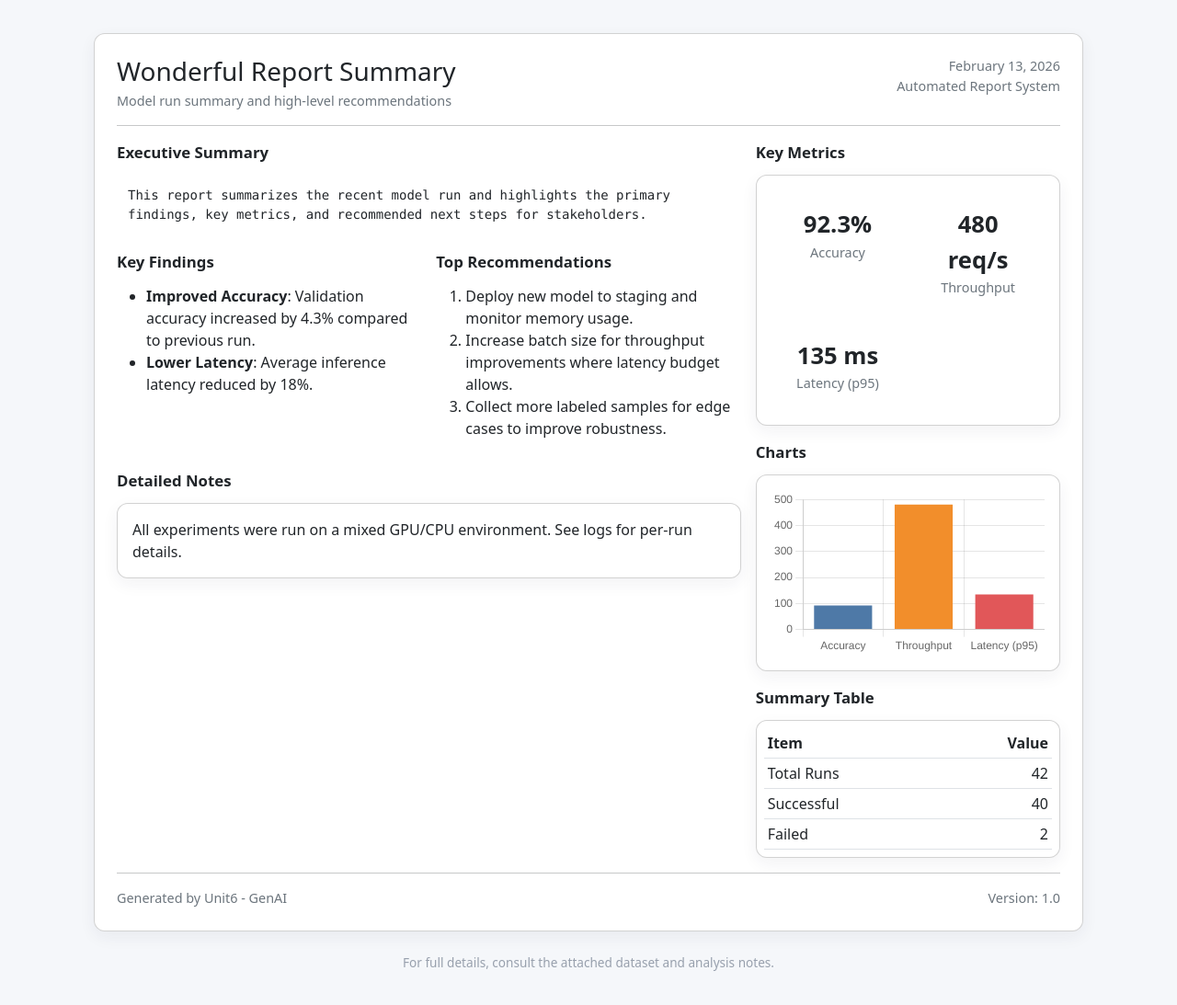
After one commit to aravindk777/JupyterNbWorks, a Flask app: page /report in a window 1280 px wide. The commit adds this page. Shown: the whole page at 92% size. Run offline with Flask 3, Linux system fonts and the light colour scheme.

Commit message:
Added a polished `summary.html` template with a demo `/report` route, updated template styling and dependencies, and introduced CPU-friendly requirements. Along with Unit tests

```diff
--- a/02-ICs/Unit6-GenAI/app.py
+++ b/02-ICs/Unit6-GenAI/app.py
@@ -3,12 +3,17 @@ import torch
 from flask import Flask, render_template, request, Response, stream_with_context
 import json
 import threading
+from datetime import datetime
 
 app = Flask(__name__)
 
 device = torch.device("cuda" if torch.cuda.is_available() else "cpu")
 
-PROMPT_SYSTEM = """You are an advertising specialist for BikeEase, a company that sells and rents bikes. Given the bike specifications, discount information, and marketing theme, generate a compelling and intuitive advertisement text. Highlight the key features and benefits effectively.
+PROMPT_SYSTEM = """
+You are an advertising specialist for BikeEase, a company that sells and rents bikes.
+Given the bike specifications, discount information, and marketing theme,
+generate a compelling and intuitive advertisement text. Highlight the key features and benefits effectively.
+Return only these sections exactly once, in order, no extra text:\n
 """
 
 MODELS_LIST = [
@@ -31,16 +36,30 @@ def get_model(model_name):
 
     # load the model/tokenizer
     tok = AutoTokenizer.from_pretrained(model_name)
+    if tok is None:
+        # Defensive: if tokenizer failed to load, surface an explicit error
+        raise RuntimeError(f"Tokenizer failed to load for model: {model_name}")
 
     # Choose the correct model class based on the model name
     if "t5" in model_name.lower():
         model_class = AutoModelForSeq2SeqLM
+        # For T5, we might need to load in float32 for stability on CPU
+        model = model_class.from_pretrained(model_name).to(device).eval()
+    elif "gpt-j" in model_name.lower():
+        model_class = AutoModelForCausalLM
+        # GPT-J-6B is huge, use 8-bit or half precision if possible, but on CPU we are limited.
+        # Let's try to at least use low_cpu_mem_usage.
+        model = model_class.from_pretrained(model_name,
+                                            dtype=torch.float32 if device.type == "cpu" else torch.float16,
+                                            low_cpu_mem_usage=True
+                                            ).to(device).eval()
     else:
         model_class = AutoModelForCausalLM
+        model = model_class.from_pretrained(model_name,
+                                            dtype=torch.float16 if device.type == "cuda" else torch.float32,
+                                            low_cpu_mem_usage=True
+                                            ).to(device).eval()
 
-    model = model_class.from_pretrained(model_name,
-                                        dtype=torch.float16 if device.type == "cuda" else torch.float32
-                                        ).to(device).eval()
     model_cache[model_name] = (model, tok)
     return model, tok
 
@@ -76,16 +95,36 @@ def generate():
     Specs: {specs}
     Discount: {discount}
     Theme: {theme}
+    Website url
 
     Write the advertisement text now.
     """
-            inputs = tok(prompt, return_tensors="pt").to(device)
+            # Use Chat template for TinyLlama
+            if "tinyllama" in model_name.lower():
+                prompt = f"<|system|>\n{PROMPT_SYSTEM}</s>\n<|user|>\nSpecs: {specs}\nDiscount: {discount}\nTheme: {theme}</s>\n<|assistant|>\n"
+            elif "phi-2" in model_name.lower():
+                prompt = f"Instruct: {PROMPT_SYSTEM}\nSpecs: {specs}\nDiscount: {discount}\nTheme: {theme}\nOutput:"
+            elif "flan-t5" in model_name.lower():
+                prompt = f"{PROMPT_SYSTEM}\nSpecs: {specs}\nDiscount: {discount}\nTheme: {theme}"
+
+            inputs = tok(prompt, return_tensors="pt")
+            if inputs is None:
+                raise RuntimeError("Tokenizer returned no inputs for the prompt")
+            inputs = inputs.to(device)
             input_ids = inputs["input_ids"]
+
+            # Use local pad/eos ids (defensive) to avoid modifying tokenizer object and silence static checks
+            pad_token_id = getattr(tok, 'pad_token_id', None)
+            eos_token_id = getattr(tok, 'eos_token_id', None)
+            if pad_token_id is None:
+                pad_token_id = eos_token_id if eos_token_id is not None else 0
+            if eos_token_id is None:
+                eos_token_id = pad_token_id
 
             streamer = TextIteratorStreamer(tok, skip_prompt=True, skip_special_tokens=True)
 
-            # For progress percentage, we can estimate based on max_new_tokens
-            max_new_tokens = 150
+            # Increased max_new_tokens to prevent early cutoff
+            max_new_tokens = 512
 
             generation_kwargs = dict(
                 input_ids=input_ids,
@@ -96,8 +135,8 @@ def generate():
                 top_p=0.9,
                 repetition_penalty=1.15,
                 no_repeat_ngram_size=4,
-                eos_token_id=tok.eos_token_id,
-                pad_token_id=tok.eos_token_id
+                pad_token_id=pad_token_id,
+                eos_token_id=eos_token_id
             )
 
             # Run generation in a separate thread
@@ -113,14 +152,67 @@ def generate():
                 tokens_generated += 1
                 # Progress from 50% to 100%
                 progress = min(50 + int((tokens_generated / max_new_tokens) * 50), 99)
-                yield f"data: {json.dumps({'status': 'Generating...', 'progress': progress, 'text': generated_text})}\n\n"
+                if new_text.strip() or tokens_generated % 5 == 0:
+                    yield f"data: {json.dumps({'status': 'Generating...', 'progress': progress, 'text': generated_text})}\n\n"
 
-            yield f"data: {json.dumps({'status': 'Done!', 'progress': 100, 'text': generated_text})}\n\n"
+            if not generated_text:
+                yield f"data: {json.dumps({'error': 'Model returned empty output. Try a different model or prompt.'})}\n\n"
+            else:
+                yield f"data: {json.dumps({'status': 'Done!', 'progress': 100, 'text': generated_text})}\n\n"
         except Exception as e:
             yield f"data: {json.dumps({'error': str(e)})}\n\n"
 
     return Response(stream_with_context(stream()), mimetype="text/event-stream")
 
 
+# New demo route: render the polished summary report template with sample data
+@app.route('/report')
+def report_demo():
+    # Sample data to demonstrate the summary template
+    sample_data = {
+        'report_title': 'Wonderful Report Summary',
+        'report_subtitle': 'Model run summary and high-level recommendations',
+        'report_date': datetime.now().strftime('%B %d, %Y'),
+        'author': 'Automated Report System',
+        'executive_summary': 'This report summarizes the recent model run and highlights the primary findings, key metrics, and recommended next steps for stakeholders.',
+        'findings': [
+            {'title': 'Improved Accuracy', 'detail': 'Validation accuracy increased by 4.3% compared to previous run.'},
+            {'title': 'Lower Latency', 'detail': 'Average inference latency reduced by 18%.'}
+        ],
+        'recommendations': [
+            'Deploy new model to staging and monitor memory usage.',
+            'Increase batch size for throughput improvements where latency budget allows.',
+            'Collect more labeled samples for edge cases to improve robustness.'
+        ],
+        'notes': 'All experiments were run on a mixed GPU/CPU environment. See logs for per-run details.',
+        'metrics': {'Accuracy': '92.3%', 'Throughput': '480 req/s', 'Latency (p95)': '135 ms'},
+        'summary_table': [
+            {'label': 'Total Runs', 'value': '42'},
+            {'label': 'Successful', 'value': '40'},
+            {'label': 'Failed', 'value': '2'}
+        ],
+        'version': '1.0'
+    }
+
+    # Example Chart.js configuration passed as JSON
+    chart_config = {
+        'type': 'bar',
+        'data': {
+            'labels': ['Accuracy', 'Throughput', 'Latency (p95)'],
+            'datasets': [{
+                'label': 'Metric Values',
+                'data': [92.3, 480, 135],
+                'backgroundColor': ['#4e79a7', '#f28e2b', '#e15759']
+            }]
+        },
+        'options': {
+            'responsive': True,
+            'plugins': {'legend': {'display': False}}
+        }
+    }
+
+    return render_template('summary.html', **sample_data, metrics_chart_json=json.dumps(chart_config))
+
+
 if __name__ == "__main__":
     app.run(debug=True)
--- a/02-ICs/Unit6-GenAI/requirements.txt
+++ b/02-ICs/Unit6-GenAI/requirements.txt
@@ -1,5 +1,8 @@
+--extra-index-url https://download.pytorch.org/whl/cu124
 transformers
 accelerate
-torch
+torch==2.5.1+cu124
+torchvision==0.20.1+cu124
+torchaudio==2.5.1+cu124
 flask
 sentencepiece
--- a/02-ICs/Unit6-GenAI/templates/index.html
+++ b/02-ICs/Unit6-GenAI/templates/index.html
@@ -7,7 +7,7 @@
     <link href="https://cdn.jsdelivr.net/npm/bootstrap@5.3.0/dist/css/bootstrap.min.css" rel="stylesheet">
     <style>
         body { background-color: #f8f9fa; }
-        .container { max-width: 800px; margin-top: 50px; }
+        .container { max-width: 80%; margin-top: 50px; }
         .card { border-radius: 15px; box-shadow: 0 4px 6px rgba(0,0,0,0.1); }
         .ad-output { background-color: #ffffff; border-left: 5px solid #007bff; padding: 20px; margin-top: 20px; border-radius: 5px; white-space: pre-wrap; }
         #progress-container { display: none; }
@@ -17,6 +17,8 @@
     <div class="container">
         <div class="card p-4">
             <h2 class="text-center mb-4">BikeEase Ad Generator</h2>
+            <hr/>
+            <p>Generate a custom advertisement for BikeEase based on the different models listed below. Or, take me to the <a href="/report">Summary</a> page</p>
             <form id="ad-form">
                 <div class="mb-3">
                     <label for="model_name" class="form-label">Select Model</label>
@@ -116,6 +118,8 @@
                 if (data.progress === 100) {
                     submitBtn.disabled = false;
                     progressBar.classList.remove('progress-bar-animated');
+                    progressBar.classList.add('progress-bar-success');
+                    progressBar.innerText = '';
                     statusText.innerText = 'Completed';
                     eventSource.close();
                 }
--- /dev/null
+++ b/02-ICs/Unit6-GenAI/templates/summary.html
@@ -0,0 +1,164 @@
+<!DOCTYPE html>
+<html lang="en">
+<head>
+    <meta charset="UTF-8">
+    <meta name="viewport" content="width=device-width, initial-scale=1.0">
+    <title>{{ report_title | default('Report Summary') }}</title>
+
+    <!-- Bootstrap (same CDN pattern used in index.html) -->
+    <link href="https://cdn.jsdelivr.net/npm/bootstrap@5.3.0/dist/css/bootstrap.min.css" rel="stylesheet">
+    <style>
+        body { background-color: #f5f7fa; color: #222; }
+        .container { max-width: 1100px; margin-top: 36px; margin-bottom: 36px; }
+        .card { border-radius: 12px; box-shadow: 0 6px 18px rgba(28, 41, 70, 0.06); }
+        .metric { text-align: center; padding: 18px; }
+        .metric .value { font-weight: 700; font-size: 1.6rem; }
+        .metric .label { color: #6c757d; font-size: 0.9rem; }
+        .section-title { font-size: 1.05rem; font-weight: 600; margin-bottom: 12px; }
+        .small-muted { color: #6c757d; font-size: 0.9rem; }
+        footer { text-align: center; color: #98a0ad; font-size: 0.85rem; margin-top: 24px; }
+        pre.report-text { white-space: pre-wrap; word-wrap: break-word; background: #fff; padding: 12px; border-radius: 8px; }
+    </style>
+</head>
+<body>
+    <div class="container">
+        <div class="card p-4 mb-4">
+            <div class="d-flex justify-content-between align-items-start">
+                <div>
+                    <h1 class="h3 mb-1">{{ report_title | default('Wonderful Report Summary') }}</h1>
+                    <div class="small-muted">{{ report_subtitle | default('A concise summary of findings and recommendations') }}</div>
+                </div>
+                <div class="text-end small-muted">
+                    <div>{{ report_date | default("{{ now() }}") }}</div>
+                    <div>{{ author | default('Automated Report') }}</div>
+                </div>
+            </div>
+
+            <hr>
+
+            <div class="row g-3">
+                <div class="col-12 col-md-8">
+                    <div class="section-title">Executive Summary</div>
+                    <div class="mb-3">
+                        <pre class="report-text">{{ executive_summary | default('No executive summary provided. This area highlights the most important conclusions, high-level metrics, and next steps for stakeholders.') }}</pre>
+                    </div>
+
+                    <div class="row g-3">
+                        <div class="col-12 col-lg-6">
+                            <div class="section-title">Key Findings</div>
+                            <ul>
+                                {% for item in findings %}
+                                    <li><strong>{{ item.title }}</strong>{% if item.detail %}: {{ item.detail }}{% endif %}</li>
+                                {% else %}
+                                    <li>No findings available.</li>
+                                {% endfor %}
+                            </ul>
+                        </div>
+
+                        <div class="col-12 col-lg-6">
+                            <div class="section-title">Top Recommendations</div>
+                            <ol>
+                                {% for rec in recommendations %}
+                                    <li>{{ rec }}</li>
+                                {% else %}
+                                    <li>No recommendations yet.</li>
+                                {% endfor %}
+                            </ol>
+                        </div>
+                    </div>
+
+                    <div class="mt-3">
+                        <div class="section-title">Detailed Notes</div>
+                        <div class="card p-3">
+                            {{ notes | default('Add detailed notes, logs, or analysis here.') }}
+                        </div>
+                    </div>
+                </div>
+
+                <div class="col-12 col-md-4">
+                    <div class="section-title">Key Metrics</div>
+                    <div class="card p-3 mb-3">
+                        <div class="row g-2">
+                            {% for key, value in metrics.items() if metrics %}
+                                <div class="col-6">
+                                    <div class="metric">
+                                        <div class="value">{{ value }}</div>
+                                        <div class="label">{{ key }}</div>
+                                    </div>
+                                </div>
+                            {% endfor %}
+
+                            {% if not metrics %}
+                                <div class="col-12 small-muted">No metrics provided.</div>
+                            {% endif %}
+                        </div>
+                    </div>
+
+                    <div class="section-title">Charts</div>
+                    <div class="card p-3 mb-3">
+                        <canvas id="metricsChart" style="width:100%;height:180px"></canvas>
+                    </div>
+
+                    <div class="section-title">Summary Table</div>
+                    <div class="card p-2">
+                        <table class="table table-sm mb-0">
+                            <thead>
+                                <tr>
+                                    <th>Item</th>
+                                    <th class="text-end">Value</th>
+                                </tr>
+                            </thead>
+                            <tbody>
+                                {% for row in summary_table %}
+                                    <tr>
+                                        <td>{{ row.label }}</td>
+                                        <td class="text-end">{{ row.value }}</td>
+                                    </tr>
+                                {% else %}
+                                    <tr><td colspan="2" class="small-muted">No table data.</td></tr>
+                                {% endfor %}
+                            </tbody>
+                        </table>
+                    </div>
+                </div>
+            </div>
+
+            <hr>
+            <div class="d-flex justify-content-between small-muted">
+                <div>Generated by Unit6 - GenAI</div>
+                <div>Version: {{ version | default('1.0') }}</div>
+            </div>
+        </div>
+
+        <footer>
+            <div>For full details, consult the attached dataset and analysis notes.</div>
+        </footer>
+    </div>
+
+    <!-- Optional JS for charts (only activates if JSON is provided) -->
+    <script src="https://cdn.jsdelivr.net/npm/chart.js@4.4.0/dist/chart.umd.min.js"></script>
+    <script>
+        // metrics_chart_json and trend_chart_json should be JSON arrays/objects passed safely from the server.
+        // Example usage in Flask: render_template('summary.html', metrics_chart_json=json.dumps({labels: [...], datasets: [...] }))
+        const metricsChartJson = {{ metrics_chart_json | default('null') | safe }};
+
+        if (metricsChartJson) {
+            try {
+                const ctx = document.getElementById('metricsChart').getContext('2d');
+                // Attempt to build a simple bar/line mix if the provided JSON matches Chart.js dataset format
+                new Chart(ctx, metricsChartJson);
+            } catch (e) {
+                console.warn('Could not render metrics chart:', e);
+            }
+        } else {
+            // Draw a friendly placeholder
+            const ctx = document.getElementById('metricsChart').getContext('2d');
+            ctx.fillStyle = '#f1f3f5';
+            ctx.fillRect(0, 0, ctx.canvas.width, ctx.canvas.height);
+            ctx.fillStyle = '#adb5bd';
+            ctx.font = '14px sans-serif';
+            ctx.fillText('No chart data provided', 12, 22);
+        }
+    </script>
+</body>
+</html>
```
Also changed, not shown: 02-ICs/Unit6-GenAI/requirements-cpu.txt (added, +13 -0 lines), 02-ICs/Unit6-GenAI/tests/test_summary_template.py (added, +25 -0 lines), 02-ICs/Unit6-GenAI/README.md (added).
